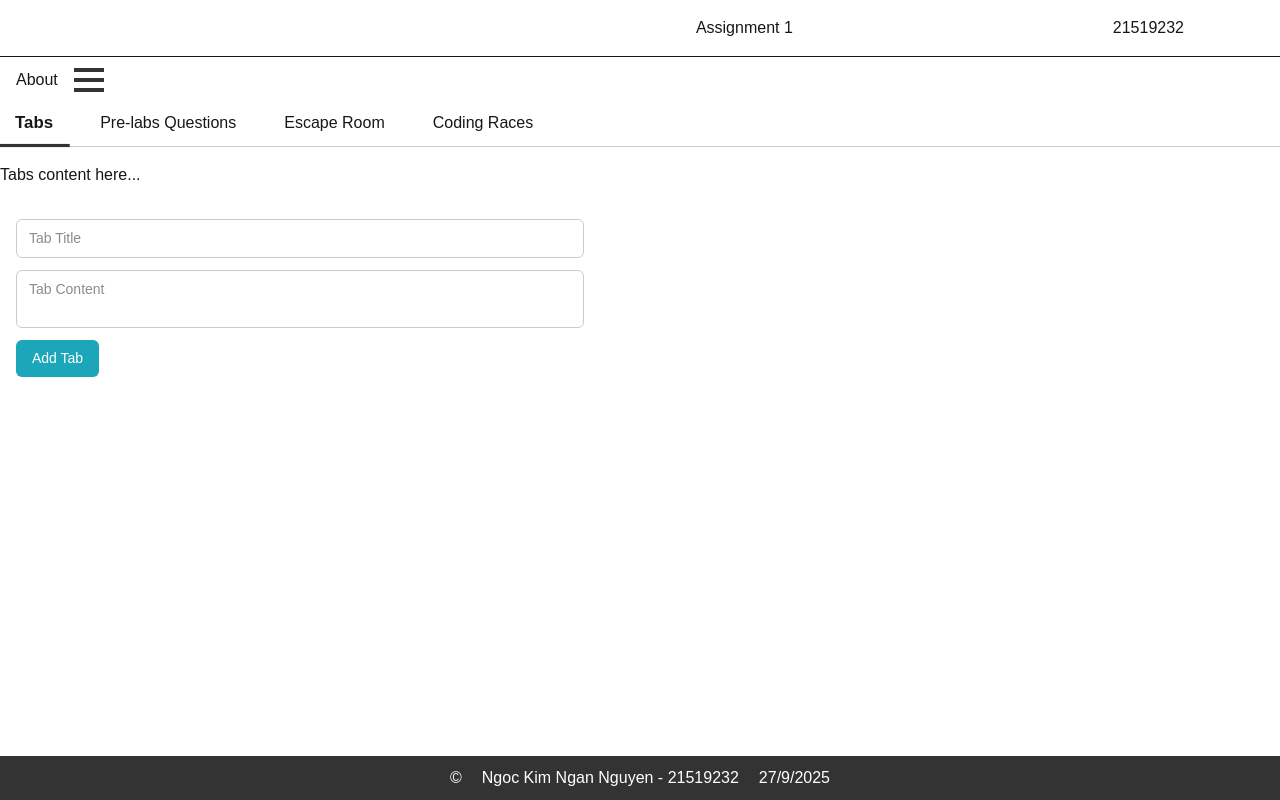
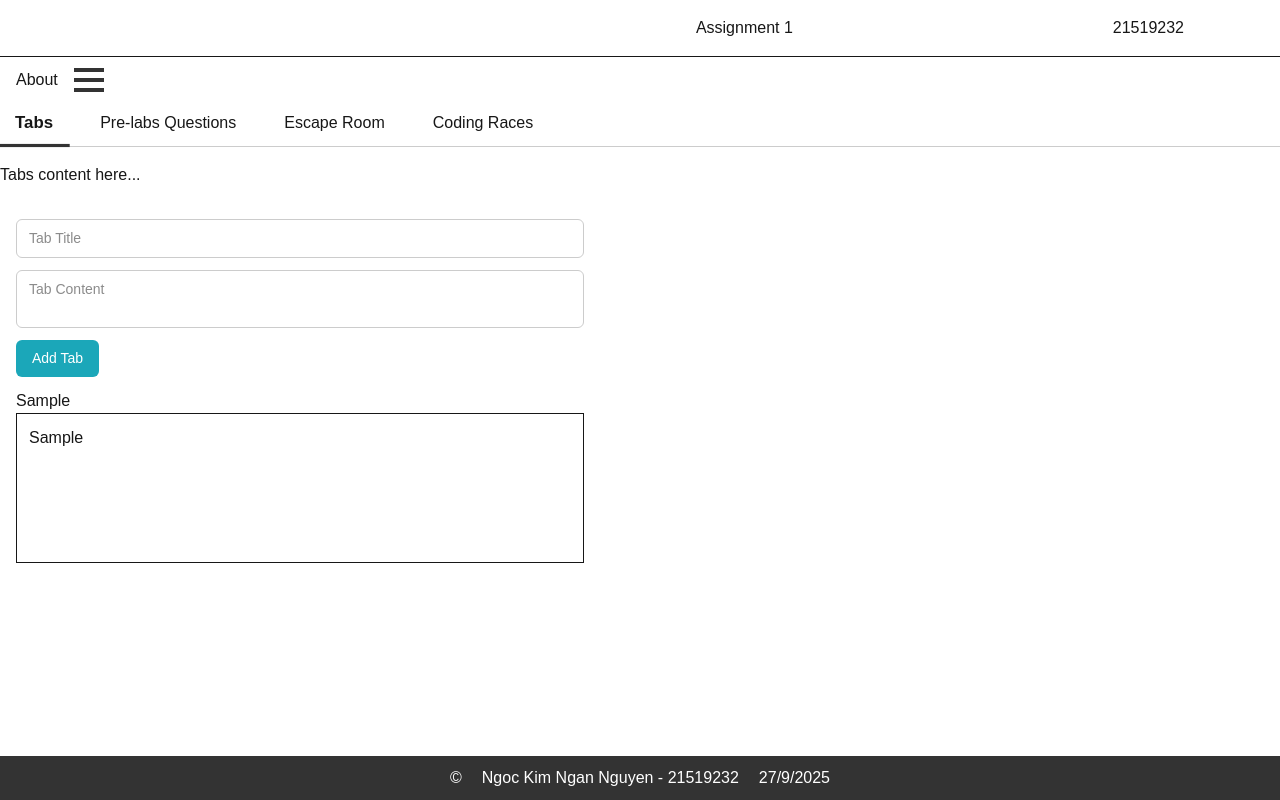
Before and after one commit to nganLikeable/LMS-Moodle-Featuring-Escape-room, a Next.js app: page / in a window 1280 px wide. Both pictures are taken after typing "Sample", "Sample" into the empty fields and a click on the button "Add Tab". Built offline with nearby package versions, Linux system fonts and the light colour scheme.

Commit message:
added tab list for display

```diff
--- a/app/Components/GeneratedTabs.tsx
+++ b/app/Components/GeneratedTabs.tsx
@@ -1,6 +1,7 @@
 "use client";
 import { useEffect, useRef, useState } from "react";
 import styles from "./GeneratedTabs.module.css";
+import TabList from "./TabList";
 
 type Tab = {
   id: number;
@@ -62,13 +63,21 @@ export default function GeneratedTabs() {
         Add Tab
       </button>
 
-      {/* Tab List Component */}
-      {/* <TabList tabs={tabs} activeTab={activeTab} setActiveTab={setActiveTab} /> */}
+      <div className="d-flex">
+        {/* Left-side Tab Bar */}
+        <TabList
+          tabs={tabs}
+          activeTab={activeTab}
+          setActiveTab={setActiveTab}
+        />
 
-      {/* Render Active Tab’s Content */}
-      {/* <div className={styles.content}>
-        {activeTab && tabs.find((tab) => tab.id === activeTab)?.content}
-      </div> */}
+        {/* Right-side Active Tab Content */}
+        <div className="border p-3 flex-grow-1" style={{ minHeight: "150px" }}>
+          {activeTab
+            ? tabs.find((tab) => tab.id === activeTab)?.content
+            : "Select a tab or add a new one."}
+        </div>
+      </div>
     </div>
   );
 }
--- /dev/null
+++ b/app/Components/TabList.tsx
@@ -0,0 +1,36 @@
+"use client";
+
+type Tab = {
+  id: number;
+  title: string;
+  content: string;
+};
+
+type TabListProps = {
+  tabs: Tab[]; // List of tabs to display
+  activeTab: number | null; // Currently active tab id
+  setActiveTab: (id: number) => void; // Callback to switch tab
+};
+
+export default function TabList({
+  tabs = [],
+  activeTab,
+  setActiveTab,
+}: TabListProps) {
+  return (
+    <div
+      className="nav flex-column nav-pills me-3"
+      style={{ minWidth: "150px" }}
+    >
+      {tabs.map((tab) => (
+        <button
+          key={tab.id}
+          className={`nav-link ${tab.id === activeTab ? "active" : ""}`}
+          onClick={() => setActiveTab(tab.id)}
+        >
+          {tab.title}
+        </button>
+      ))}
+    </div>
+  );
+}
```
